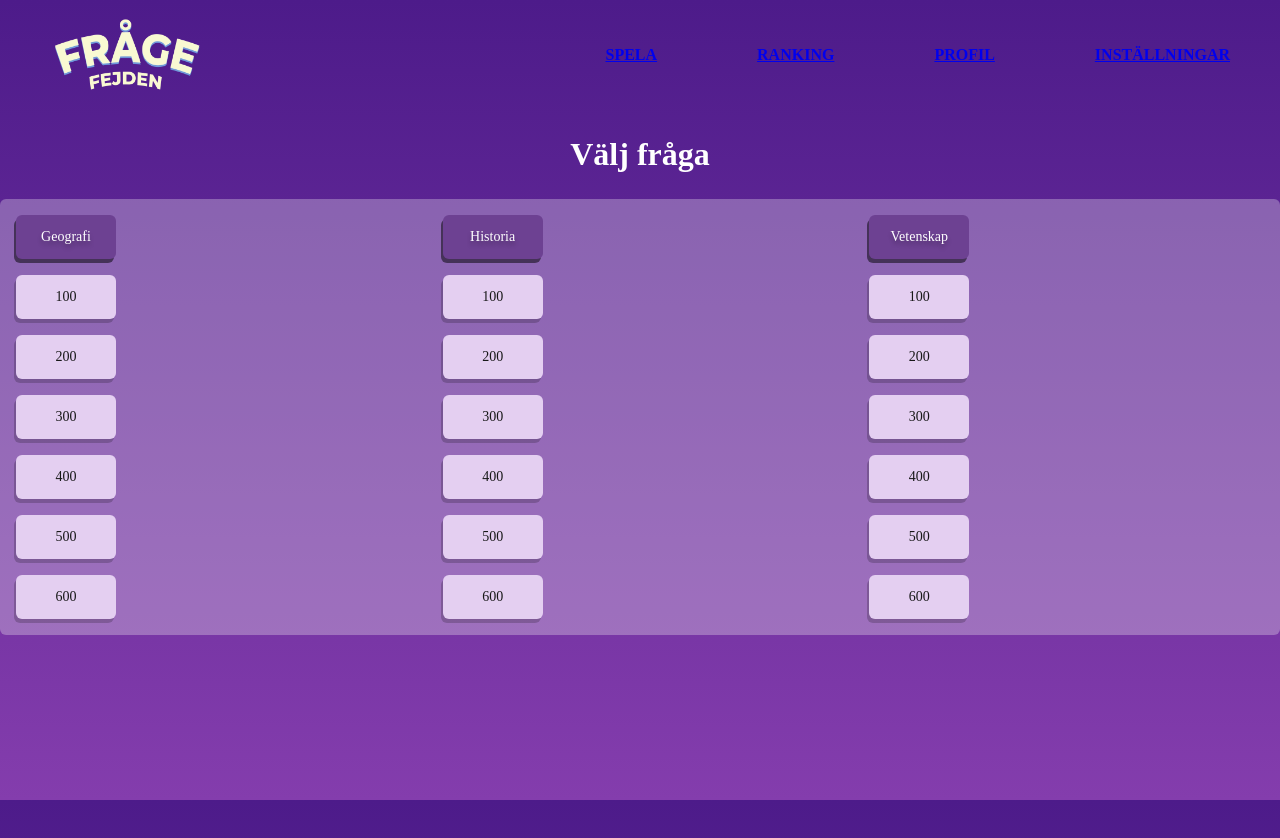
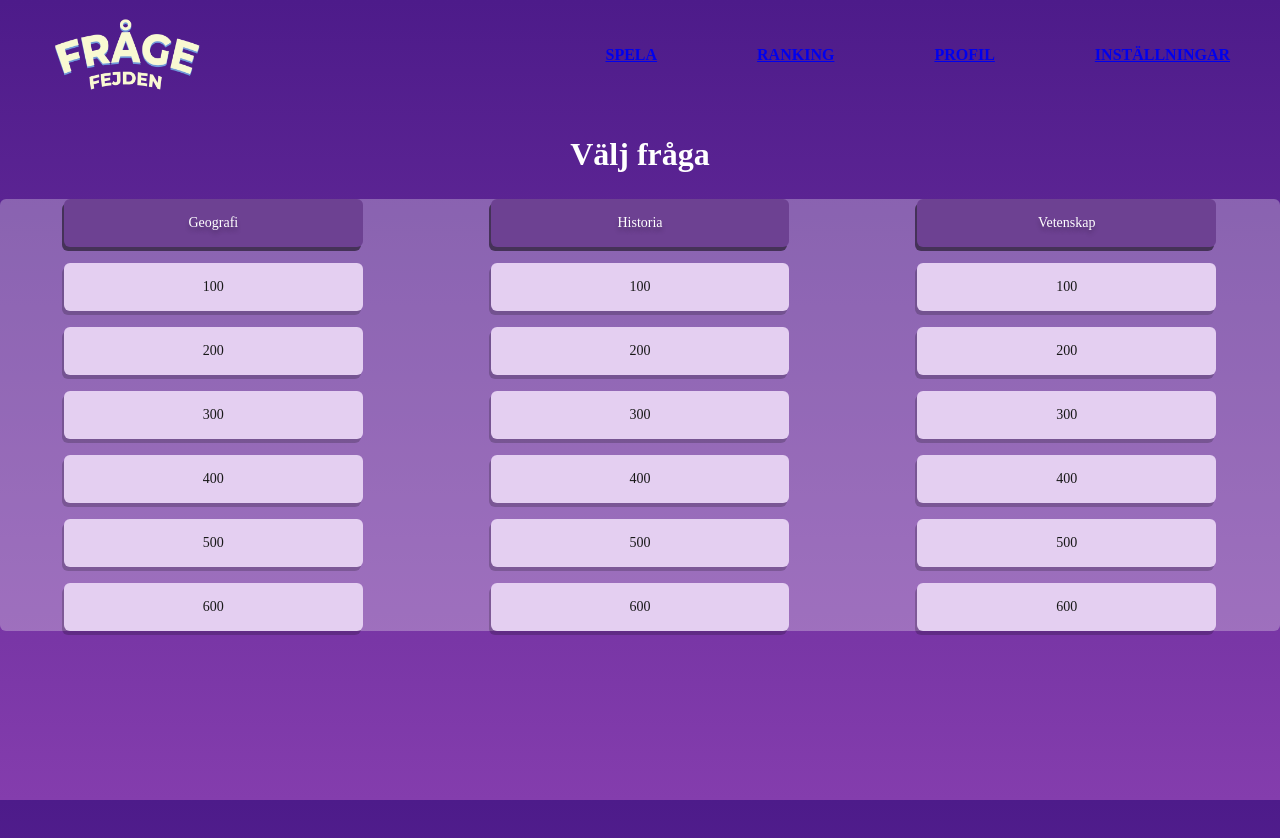
Before and after one commit to visceral89/Agil-Grupp-2, a Vue app: page /game in a window 1280 px wide. Shown: the top 838 px of the page. Built offline with nearby package versions, Linux system fonts and the light colour scheme.

Commit message:
Slut för idag

```diff
--- a/src/components/GameBoard.vue
+++ b/src/components/GameBoard.vue
@@ -60,7 +60,6 @@ export default {
 h2,
 .category-card,
 .question-card {
-	font-family: Poppins;
 	line-height: normal;
 }
 h2 {
@@ -74,7 +73,10 @@ h2 {
 	display: grid;
 	grid-template-columns: repeat(3, 1fr);
 	grid-template-rows: auto;
+	align-items: center;
+	justify-items: center;
 	height: 100%;
+	width: 100%;
 	border-radius: 6px;
 	margin: auto;
 	text-align: center;
@@ -85,20 +87,24 @@ h2 {
 	width: 100%;
 	display: flex;
 	flex-direction: column;
-	padding: 1rem;
+	padding: 0 4rem;
+
 	gap: 1rem;
 }
 
 .category-card,
 .question-card {
+	margin: auto;
 	display: flex;
 	justify-content: center;
 	align-items: center;
-	max-width: 100px;
+	width: fit-content;
 	min-height: 44px;
 	border-radius: 6px;
 	font-size: 14px;
 	font-weight: 400;
+	width: 100%;
+	padding: 1rem 2rem;
 }
 .category-card {
 	background-color: #6d4192;
```
